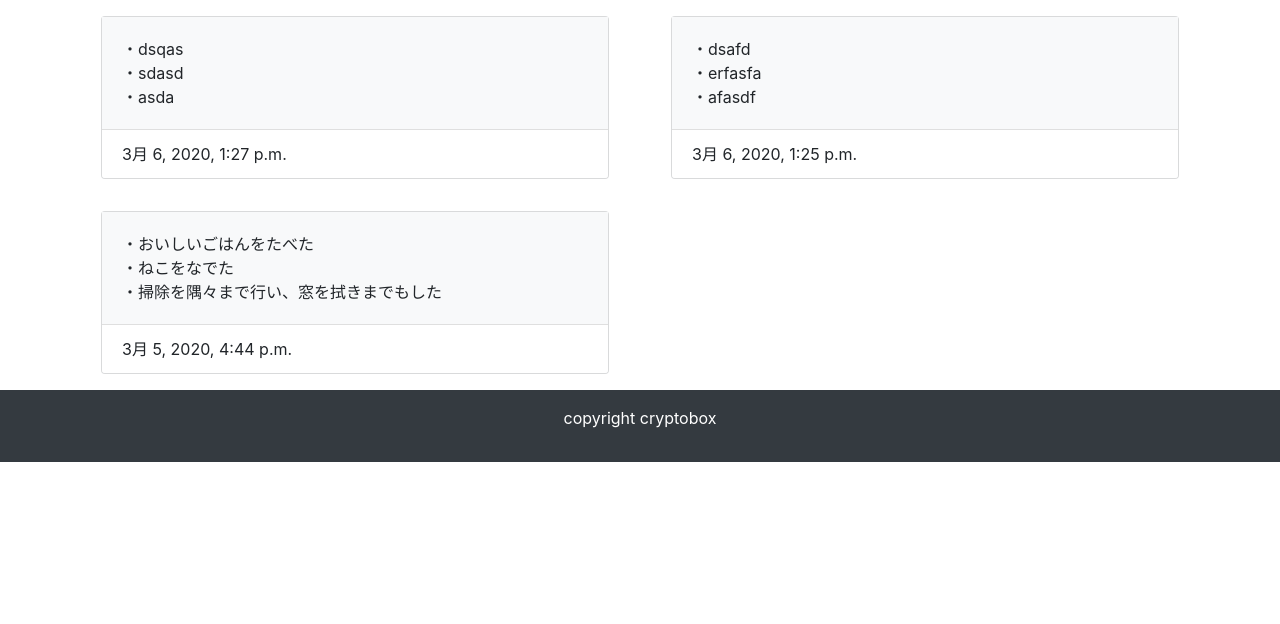
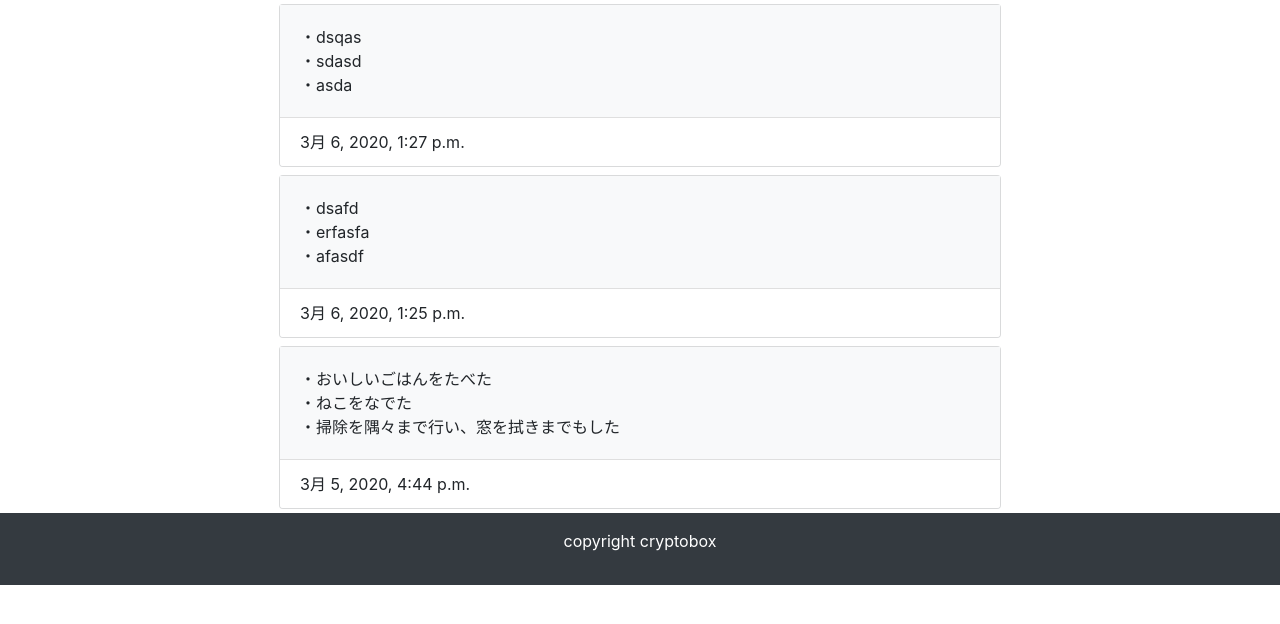
Before and after one commit to crypt0box/Django, a Django app: page /home in a window 1280 px wide. Shown: the part 56-680 px from the top of the page. Run offline with Django 3.2, Linux system fonts and the light colour scheme; data comes from the database, SQL or seed files in the repository; some libraries are stand-ins or nearby versions.

Commit message:
更新：カードのスタイルを変更

```diff
--- a/project4/ThreeLineDiary/templates/ThreeLineDiary/post_list.html
+++ b/project4/ThreeLineDiary/templates/ThreeLineDiary/post_list.html
@@ -4,14 +4,16 @@
 <div class="container">
  <div class="row">
  {% for post in post_list %}
-     <div class="col-sm-6">
-         <div class="card bg-light mb-3 mt-3 mx-3" style="max-width: 100rem;">
+     <div class="col-sm-2"></div>
+     <div class="col-sm-8">
+         <div class="card bg-light m-sm-1" style="max-width: 50rem;">
                  <div class="card-body bg-light">
                  <p class="card-text">・{{ post.line_one }}<br>・{{ post.line_two }}<br>・{{ post.line_three }}</p>
                  </div>
              <div class="card-footer bg-white">{{ post.created_at }}</div>
          </div>
      </div>
+     <div class="col-sm-2"></div>
  {% endfor %}
  </div>
 </div>
```
